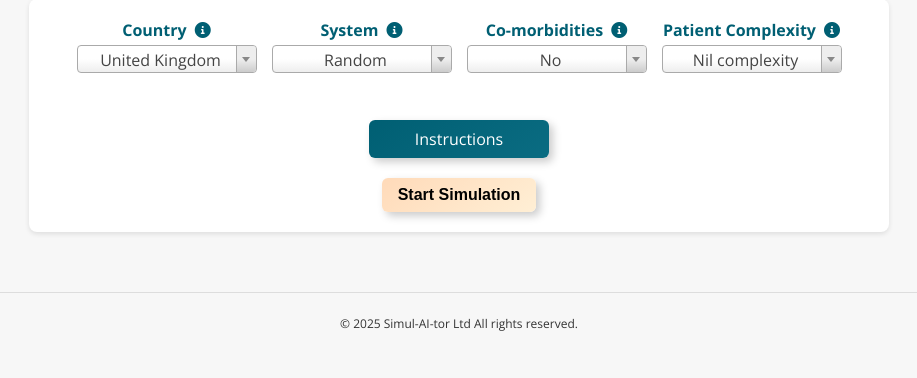
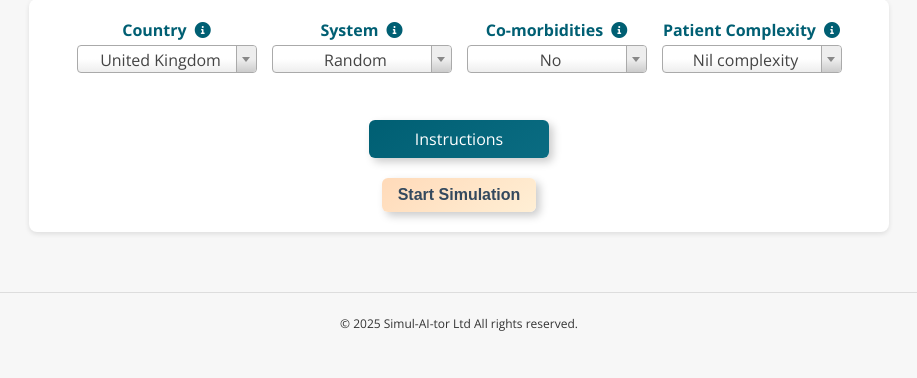
Before and after one commit to StudPharm1711/Web_Sim, a Flask app: template templates/simulation.html in a window 1280 px wide. Shown: the part 228-606 px from the top of the page, without its empty margins (181-1098 px from the left). Run offline with Flask 3, Linux system fonts and the light colour scheme; the template is opened without the code that fills it, so the values that code supplies are empty; some libraries are stand-ins or nearby versions.

Commit message:
Start sim colour

```diff
--- a/static/css/styles.css
+++ b/static/css/styles.css
@@ -598,12 +598,12 @@ section {
 /* Custom button styles for peach button */
 .btn-3d.btn-peach {
     background: linear-gradient(145deg, #FFDAB9, #FFEFD5);
-    color: #000000; /* dark teal, which complements peach nicely */
+    color: #34495E; /* Deep navy blue */
     font-weight: bold;
 }
 .btn-3d.btn-peach:hover {
     background: linear-gradient(145deg, #FFEFD5, #FFDAB9);
-    color: #000000;
+    color: #34495E;
 }
 /* Override Tippy.js 'light' theme arrow & background */
 .tippy-box[data-theme~='light'] {
```
Also changed, not shown: 4 other files.
